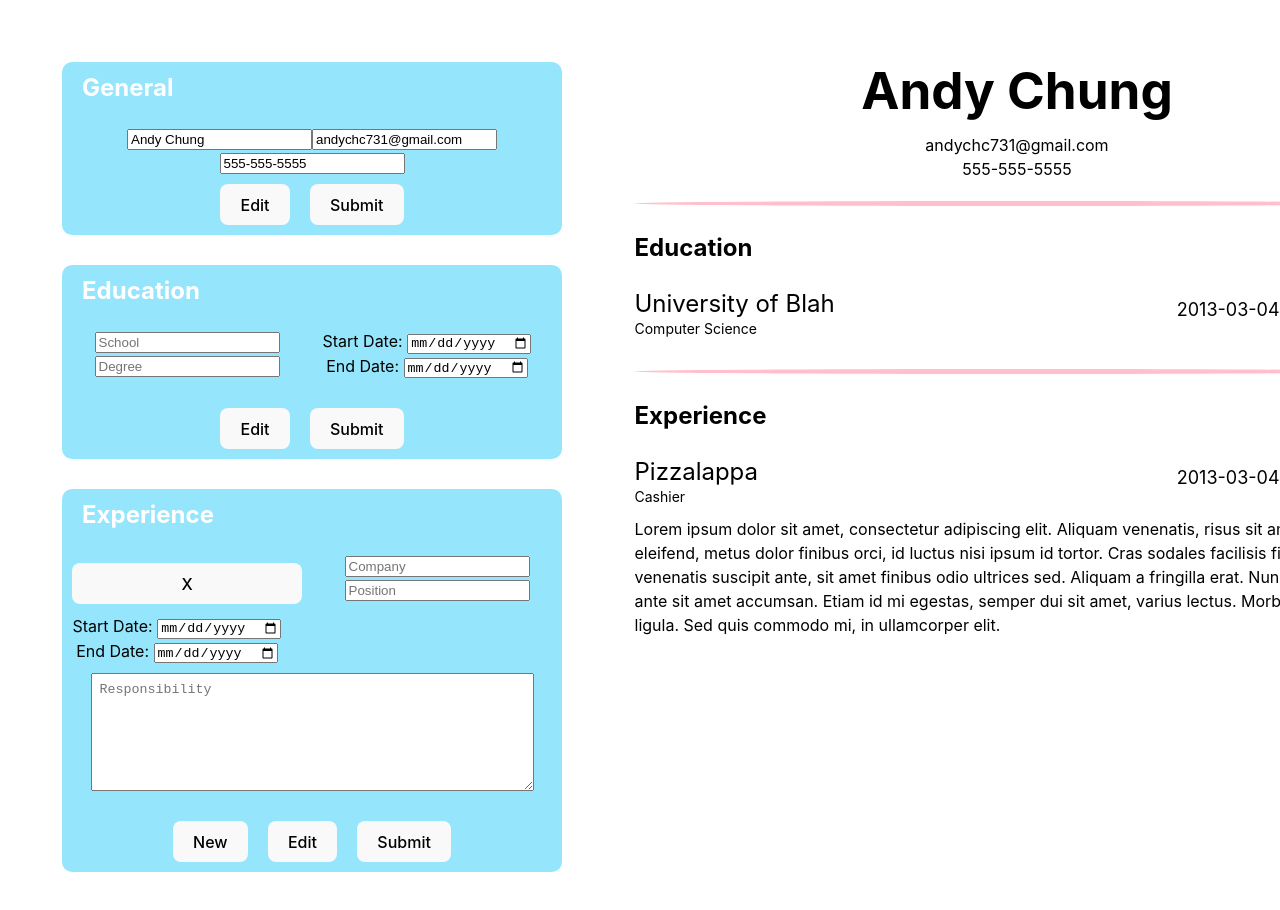
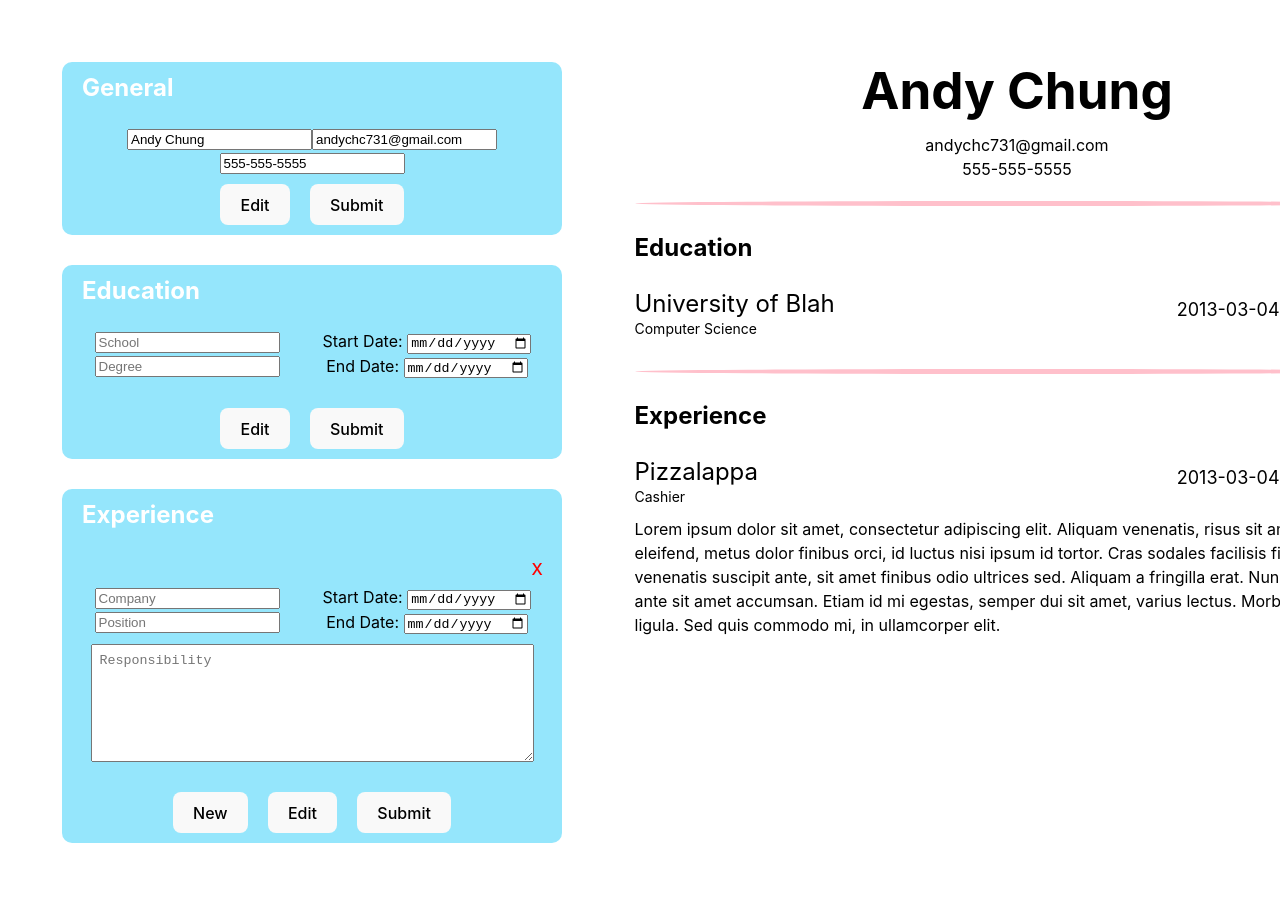
Before and after one commit to Andyc731/cv_app, a React (Vite) app: page / in a window 1280 px wide. Shown: the top 910 px of the page. Built offline with nearby package versions, Linux system fonts and the light colour scheme.

Commit message:
add styles to delete button

```diff
--- a/src/App.css
+++ b/src/App.css
@@ -153,3 +153,12 @@ button {
   min-height: 100px;
   padding: 8px;
 }
+.delete-button {
+  grid-column: 1 / 3;
+  width: 30px;
+  color: red;
+  padding: 5px;
+  margin: 0 10px 0 0;
+  justify-self: end;
+  background-color: transparent;
+}
```
